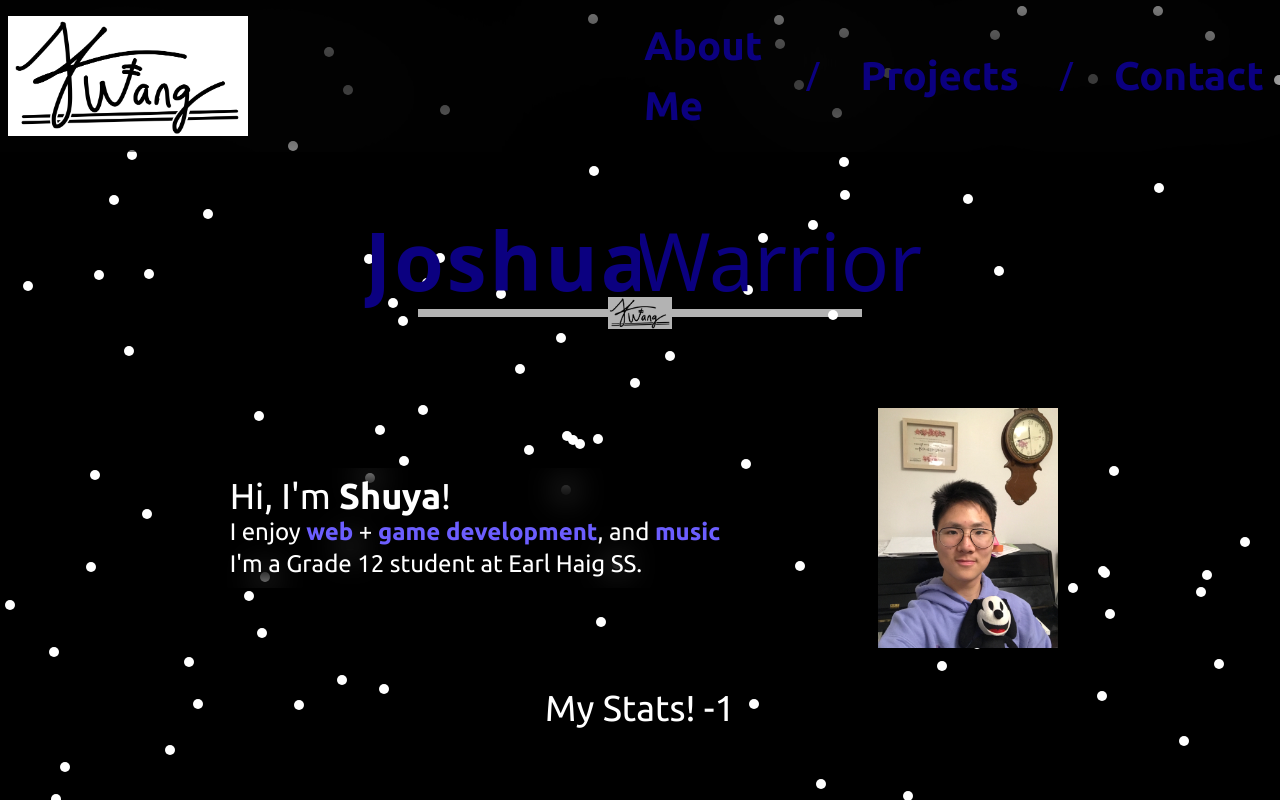
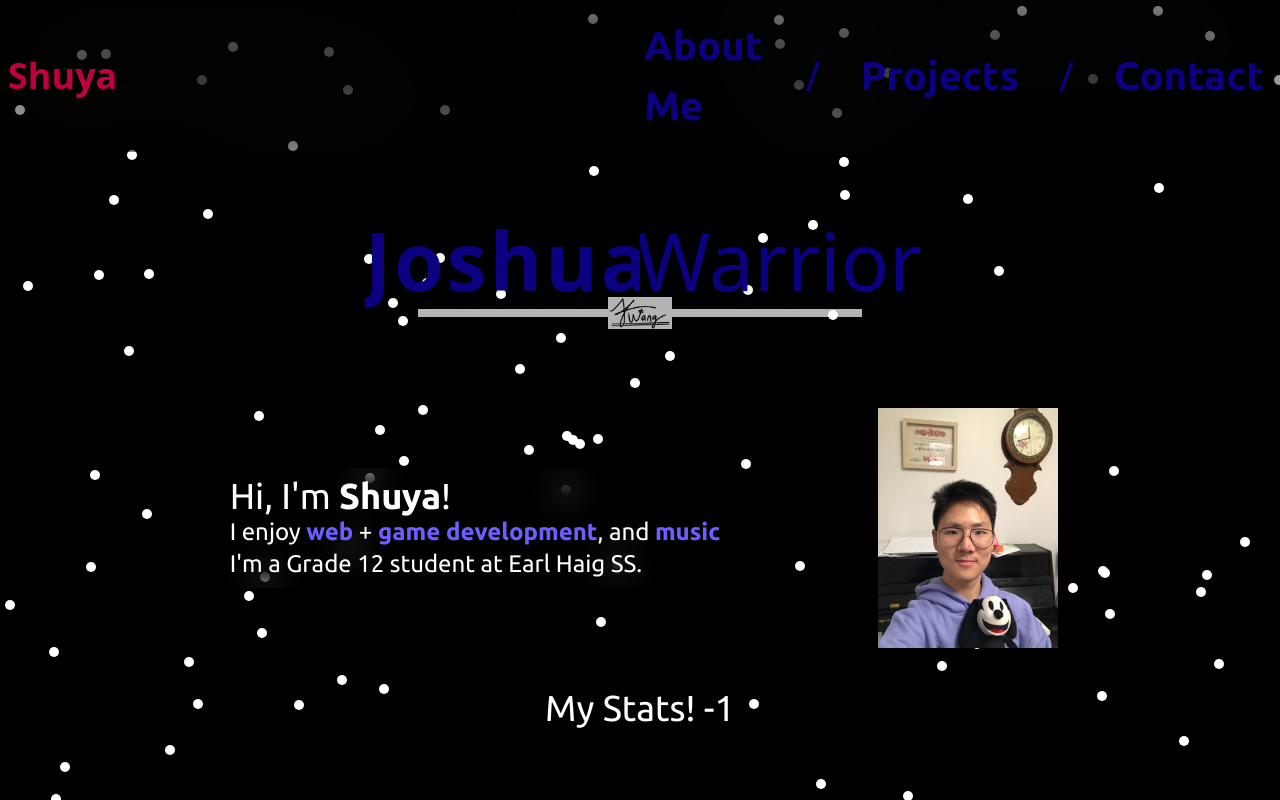
Before and after one commit to BidMusician/Portfolio, a React (Create React App) app: page / in a window 1280 px wide. Built offline with nearby package versions, Linux system fonts and the light colour scheme; no server answers.

Commit message:
added logo for navbar

```diff
--- a/src/components/Navbar.jsx
+++ b/src/components/Navbar.jsx
@@ -8,7 +8,8 @@ const Navbar = () => {
         <nav className="fixed flex justify-between top-0 left-0 w-full backdrop-blur-2xl hover:backdrop-blur-3xl transition duration-250 z-80 p-1vh">
             {/* Logo */}
             <div className="flex w-full items-center content-center">
-                <img src={logo} className="h-15vh"/>
+                <h1 className="text-4xl font-bold animate-colorChange">Shuya</h1>
+                {/*<img src={logo} className="h-15vh"/>*/}
             </div>
 
             {/* Links */}
```
